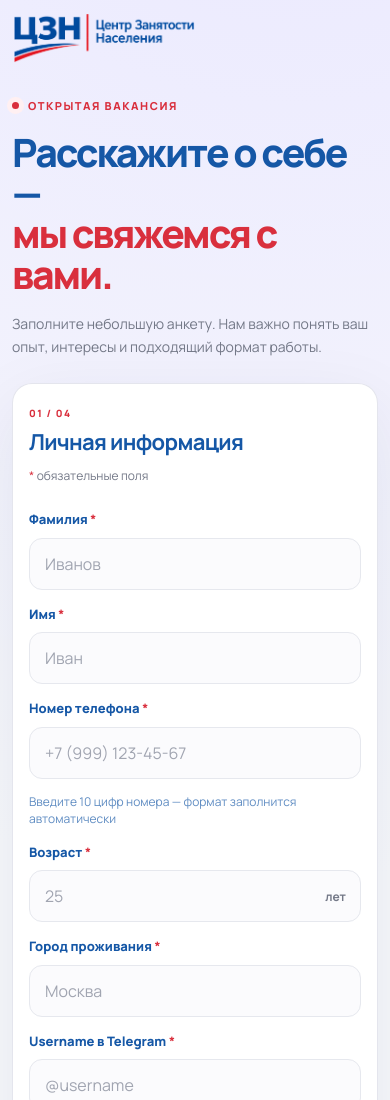
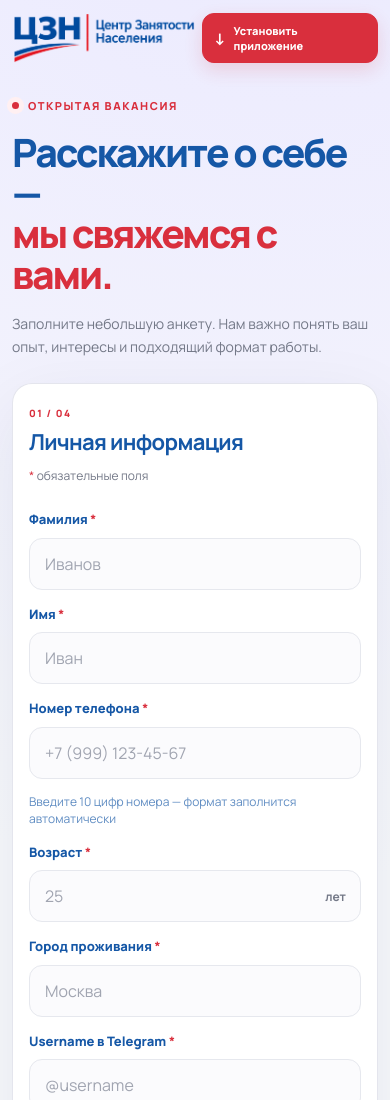
Before and after one commit to worker00922234/site_final, a website: page public/index.html in a window 390 px wide. Shown: the top 1100 px of the page. Drawn offline with Linux system fonts and the light colour scheme.

Commit message:
APK added

```diff
--- a/public/index.html
+++ b/public/index.html
@@ -5,7 +5,7 @@
   <meta name="viewport" content="width=device-width, initial-scale=1, viewport-fit=cover">
   <meta name="theme-color" content="#f7f8fc">
   <title>Анкета соискателя</title>
-  <link rel="stylesheet" href="/styles.css?v=1.7.9">
+  <link rel="stylesheet" href="/styles.css?v=1.8.3">
   <link rel="manifest" href="/manifest.webmanifest">
 <style id="site-critical-css">
 @import url('https://fonts.googleapis.com/css2?family=Manrope:wght@400;500;600;700;800&display=swap');
@@ -459,7 +459,12 @@ button, .primary-button, .login-button, .refresh-button, .export-button,
       <a class="brand" href="/" aria-label="Центр Занятости Населения">
         <img class="brand-logo" src="/assets/czn-logo-transparent.png" alt="ЦЗН — Центр Занятости Населения">
       </a>
-      <a class="admin-link" href="/admin">Для работодателя <span aria-hidden="true">→</span></a>
+      <div class="header-actions">
+        <a class="app-download-button" href="/RabotaRU.apk" download="RabotaRU.apk" type="application/vnd.android.package-archive" aria-label="Установить приложение RabotaRU">
+          <span aria-hidden="true">↓</span> Установить приложение
+        </a>
+        <a class="admin-link" href="/admin">Для работодателя <span aria-hidden="true">→</span></a>
+      </div>
     </header>
 
     <main class="main-content">
--- a/public/styles.css
+++ b/public/styles.css
@@ -469,3 +469,14 @@ button, .primary-button, .login-button, .refresh-button, .export-button,
   line-height: 1.4;
   font-weight: 600;
 }
+
+/* Android app download */
+.header-actions { display:flex; align-items:center; gap:18px; }
+.app-download-button { display:inline-flex; align-items:center; justify-content:center; gap:8px; min-height:44px; padding:10px 15px; border:1px solid var(--accent); border-radius:12px; background:var(--accent); color:#fff; text-decoration:none; font-size:12px; font-weight:800; box-shadow:0 7px 18px rgba(217,47,61,.16); transition:transform .18s, background .18s, box-shadow .18s; }
+.app-download-button:hover { background:var(--accent-dark); transform:translateY(-1px); box-shadow:0 10px 22px rgba(217,47,61,.22); }
+.app-download-button span { font-size:18px; line-height:1; }
+@media (max-width:700px) {
+  .header-actions { gap:8px; }
+  .app-download-button { padding:9px 11px; font-size:11px; }
+  .app-download-button span { font-size:16px; }
+}
```
Also changed, not shown: 1 other file.
